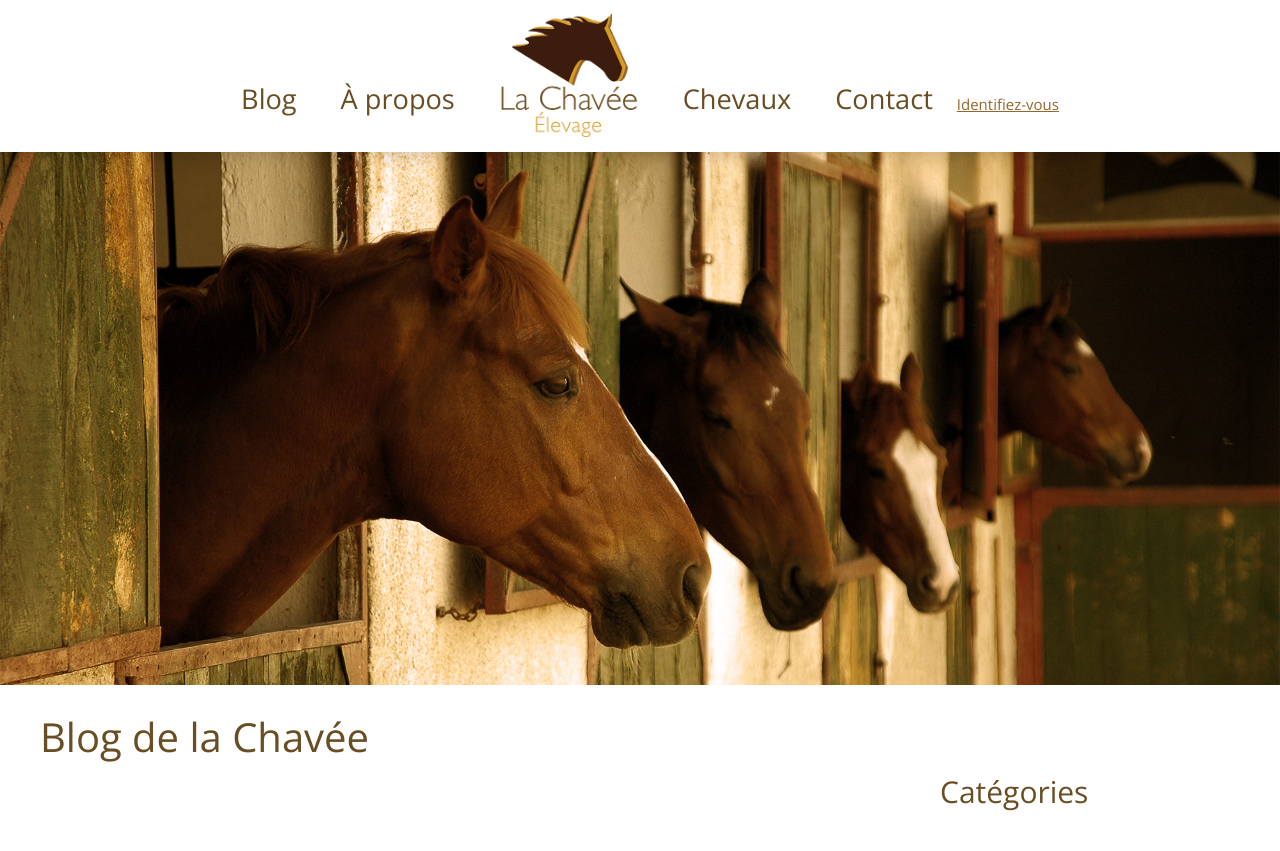
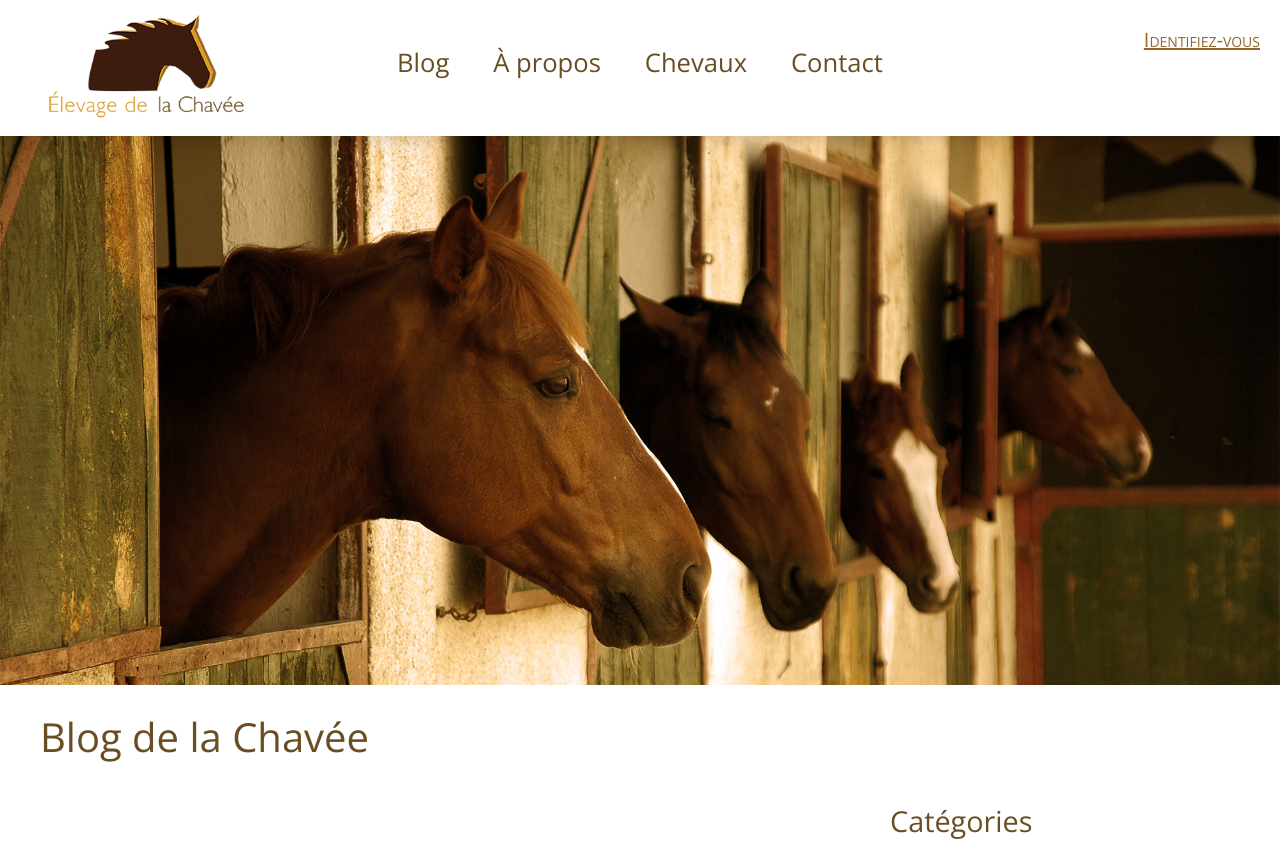
Before and after one commit to Anne-Soso/php, a PHP site: page /php/ in a window 1280 px wide. Before the commit the page ends 811 px from the top, so only its background shows below. Run offline with PHP 8.4, Linux system fonts and the light colour scheme; data that the repository does not hold is empty.

Commit message:
arrangement navigation

```diff
--- a/css/components/article.less
+++ b/css/components/article.less
@@ -2,9 +2,9 @@
   margin:30px 0;
 }
 .article__titre{
-  font-size:25px;
+  .font-size(1.8);
   font-weight:100;
-  margin:0 10px 10px 0;
+  margin:0 10px 15px 0;
 }
 .article__texte{
   line-height:1.4;
--- a/css/components/blog-categories.less
+++ b/css/components/blog-categories.less
@@ -1,8 +1,17 @@
 .blog-categories__link{
-  font-size:25px;
-  display:block;
+  .font-size(1.5);
   margin:10px 0;
   color:@orange;
   text-decoration:none;
+  &:after{
+    content:", ";
+    color:@brunOrange;
+  }
 
 }
+.blog-categories__item{
+  display:inline;
+  &:last-child .blog-categories__link:after{
+    content:" ";
+  }
+}
--- a/css/components/colonne-droite.less
+++ b/css/components/colonne-droite.less
@@ -1,10 +1,12 @@
 .colonne-droite{
-  width:300px;
+  width:350px;
+  margin:30px 0 0 0;
   float:right;
 }
 .colonne-droite__titre{
-  font-size:30px;
-  font-weight:400;
+  .font-size(1.8);
+  font-weight:100;
+  margin:0 0 15px 0;
 }
 
 .colonne-droite__item{
--- a/css/components/site-nav.less
+++ b/css/components/site-nav.less
@@ -1,10 +1,10 @@
 .site-nav{
   position:fixed;
-  top:-15px;
+  top:0px;
   width:100%;
   left:0px;
   background: white;
-  padding:0 0 40px 0;
+  padding:50px 0 60px 0;
   text-align:center;
   box-shadow:0px 0px 20px rgba(0,0,0,0.2);
 }
@@ -15,16 +15,28 @@
   vertical-align:bottom;
   font-weight:100;
   color:@brun;
-  .font-size(1.7);
+  .font-size(1.6);
   &:hover{
     color:@orange;
   }
 }
+.site-nav__element--logo{
+  position:absolute;
+  left:20px;
+  top:-5px;
+}
 .site-nav__logo{
-  width:140px;
+  width:210px;
   position:relative;
-  top:28px;
+  top:20px;
   &:hover{
     opacity:0.7;
   }
 }
+.site-nav__profil{
+  position:absolute;
+  right:20px;
+  top:30px;
+  font-variant:small-caps;
+  font-size:20px;
+}
--- a/css/css/site-main.css
+++ b/css/css/site-main.css
@@ -1,4 +1,4 @@
 .site-main {
-  width: 700px;
-  float: left;
+  padding-bottom: 30px;
+  overflow: hidden;
 }
--- a/css/style.css
+++ b/css/style.css
@@ -137,11 +137,11 @@ a {
 }
 .site-nav {
   position: fixed;
-  top: -15px;
+  top: 0px;
   width: 100%;
   left: 0px;
   background: white;
-  padding: 0 0 40px 0;
+  padding: 50px 0 60px 0;
   text-align: center;
   box-shadow: 0px 0px 20px rgba(0, 0, 0, 0.2);
 }
@@ -152,19 +152,31 @@ a {
   vertical-align: bottom;
   font-weight: 100;
   color: #694d23;
-  font-size: 23.8px;
-  font-size: 1.7rem;
+  font-size: 22.400000000000002px;
+  font-size: 1.6rem;
 }
 .site-nav__element:hover {
   color: #d79a36;
 }
+.site-nav__element--logo {
+  position: absolute;
+  left: 20px;
+  top: -5px;
+}
 .site-nav__logo {
-  width: 140px;
+  width: 210px;
   position: relative;
-  top: 28px;
+  top: 20px;
 }
 .site-nav__logo:hover {
   opacity: 0.7;
+}
+.site-nav__profil {
+  position: absolute;
+  right: 20px;
+  top: 30px;
+  font-variant: small-caps;
+  font-size: 20px;
 }
 .site-video {
   margin-top: 130px;
@@ -185,9 +197,10 @@ a {
   margin: 30px 0;
 }
 .article__titre {
-  font-size: 25px;
+  font-size: 25.2px;
+  font-size: 1.8rem;
   font-weight: 100;
-  margin: 0 10px 10px 0;
+  margin: 0 10px 15px 0;
 }
 .article__texte {
   line-height: 1.4;
@@ -213,23 +226,36 @@ a {
   width: 700px;
 }
 .colonne-droite {
-  width: 300px;
+  width: 350px;
+  margin: 30px 0 0 0;
   float: right;
 }
 .colonne-droite__titre {
-  font-size: 30px;
-  font-weight: 400;
+  font-size: 25.2px;
+  font-size: 1.8rem;
+  font-weight: 100;
+  margin: 0 0 15px 0;
 }
 .colonne-droite__item {
   display: inline;
 }
 .blog-categories__link {
-  font-size: 25px;
-  display: block;
+  font-size: 21px;
+  font-size: 1.5rem;
   margin: 10px 0;
   color: #d79a36;
   text-decoration: none;
 }
+.blog-categories__link:after {
+  content: ", ";
+  color: #96662d;
+}
+.blog-categories__item {
+  display: inline;
+}
+.blog-categories__item:last-child .blog-categories__link:after {
+  content: " ";
+}
 .hidden {
   display: none;
 }
--- a/views/layout.php
+++ b/views/layout.php
@@ -9,18 +9,21 @@
 </head>
 <body>
   <div role="navigation" class="site-nav">
+
+          <a href="#" title="Aller page d'accueil" class="site-nav__element site-nav__element--logo">
+              <img src="img/chavee2.png" class="site-nav__logo" alt="Aller page d'accueil de l'élevage de la Chavée">
+          </a>
           <a href="#" class="site-nav__element">Blog</a>
           <a href="#"class="site-nav__element">À propos</a>
-          <a href="#" title="Aller page d'accueil" class="site-nav__element">
-            <img src="img/chavee.png" class="site-nav__logo" alt="Aller page d'accueil de l'élevage de la Chavée">
-          </a>
           <a href="#" class="site-nav__element">Chevaux</a>
           <a href="#" class="site-nav__element">Contact</a>
-          <?php if(!isset($_SESSION['connected'])):?>
-            <a href="?a=collect&e=user">Identifiez-vous</a>
-          <?php else:?>
-            <a href="?a=disconnect&e=user">Déconnectez-vous</a>
-          <?php endif;?>
+          <div class="site-nav__profil">
+            <?php if(!isset($_SESSION['connected'])):?>
+              <a href="?a=collect&e=user">Identifiez-vous</a>
+            <?php else:?>
+              <a href="?a=disconnect&e=user">Déconnectez-vous</a>
+            <?php endif;?>
+          </div>
   </div>
   <div class="site-video" >
     <img src="img/video.jpg" class="site-video__image"alt="" />
```
Also changed, not shown: img/chavee2.png (added), 1 other file.
